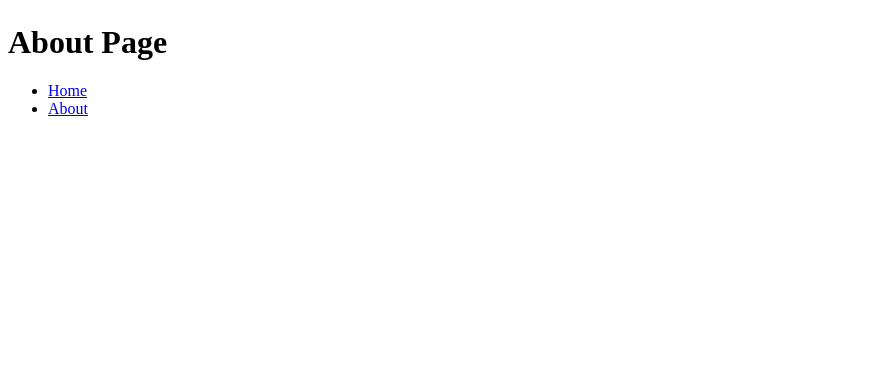
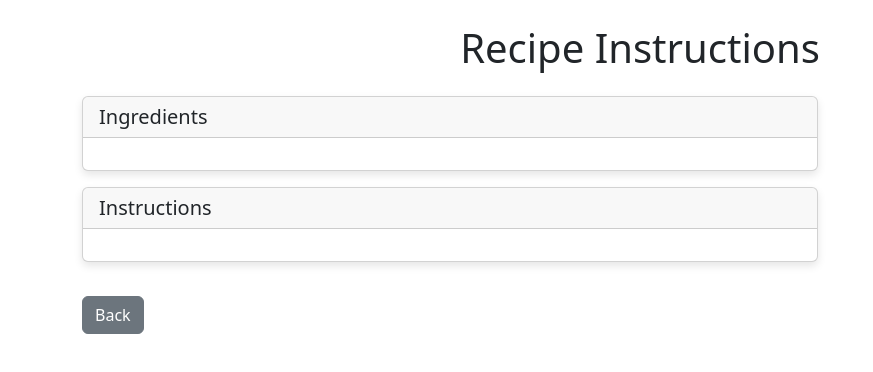
Before and after one commit to hickles/815-final-project, a plain HTML site: page about.html in a window 1280 px wide. Shown: the whole page, without its empty margins (0-873 px from the left). Drawn offline with nearby package versions, Linux system fonts and the light colour scheme.

Commit message:
Update about.html

```diff
--- a/about.html
+++ b/about.html
@@ -5,16 +5,40 @@
     <meta name="viewport" content="width=device-width, initial-scale=1.0">
     <meta http-equiv="X-UA-Compatible" content="ie=edge">
     <title>About Page</title>
+    <link href="https://cdn.jsdelivr.net/npm/bootstrap@5.3.3/dist/css/bootstrap.min.css" rel="stylesheet" integrity="sha384-QWTKZyjpPEjISv5WaRU9OFeRpok6YctnYmDr5pNlyT2bRjXh0JMhjY6hW+ALEwIH" crossorigin="anonymous">
     <link rel="stylesheet" href="screen.css">
   </head>
   <body>
-    <h1>About Page</h1>
-    <nav>
-      <ul>
-        <li><a href="index.html">Home</a></li>
-        <li><a href="about.html" class="active">About</a></li>
-      </ul>
-    </nav>
+ <div class="container">
+  <h1 class="text-center">Recipe Instructions</h1>
+  <div id="recipeDetails">
+    <div class="row mt-4">
+      <div class="col-lg-8">
+        <div class="card">
+          <div class="card-header">
+            <h5 class="mb-0">Ingredients</h5>
+          </div>
+          <div class="card-body" id="ingredientsCollapse">
+            <div class="card-text" id="ingredients-list"></div>
+          </div>
+        </div>
+        <div class="card mt-3">
+          <div class="card-header">
+            <h5 class="mb-0">Instructions</h5>
+          </div>
+          <div class="card-body" id="instructionsCollapse">
+            <div class="card-text" id="instructions"></div>
+          </div>
+        </div>
+      </div>
+    </div>
+  </div>
+</div>
+
+<!-- Back Button -->
+<div class="container mt-4">
+  <a href="index.html" class="btn btn-secondary">Back</a>
+</div>
     <script src="index.js"></script>
   </body>
 </html>
```
